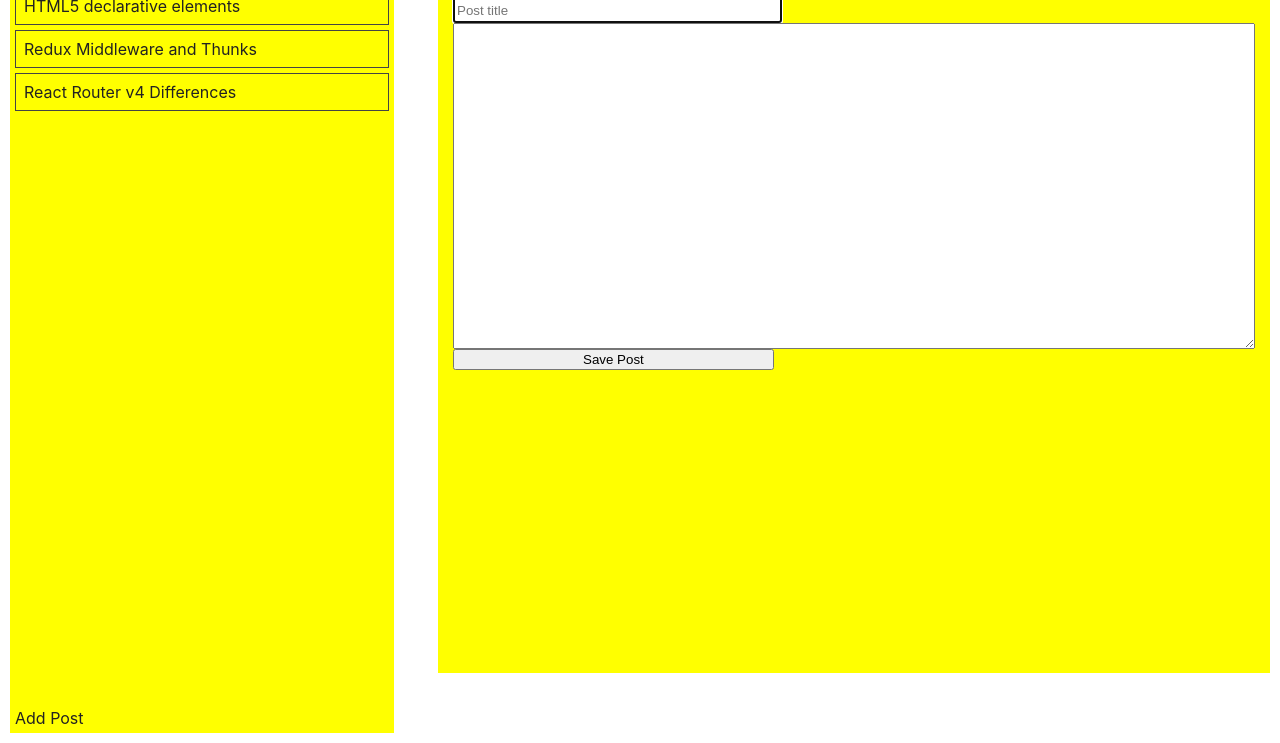
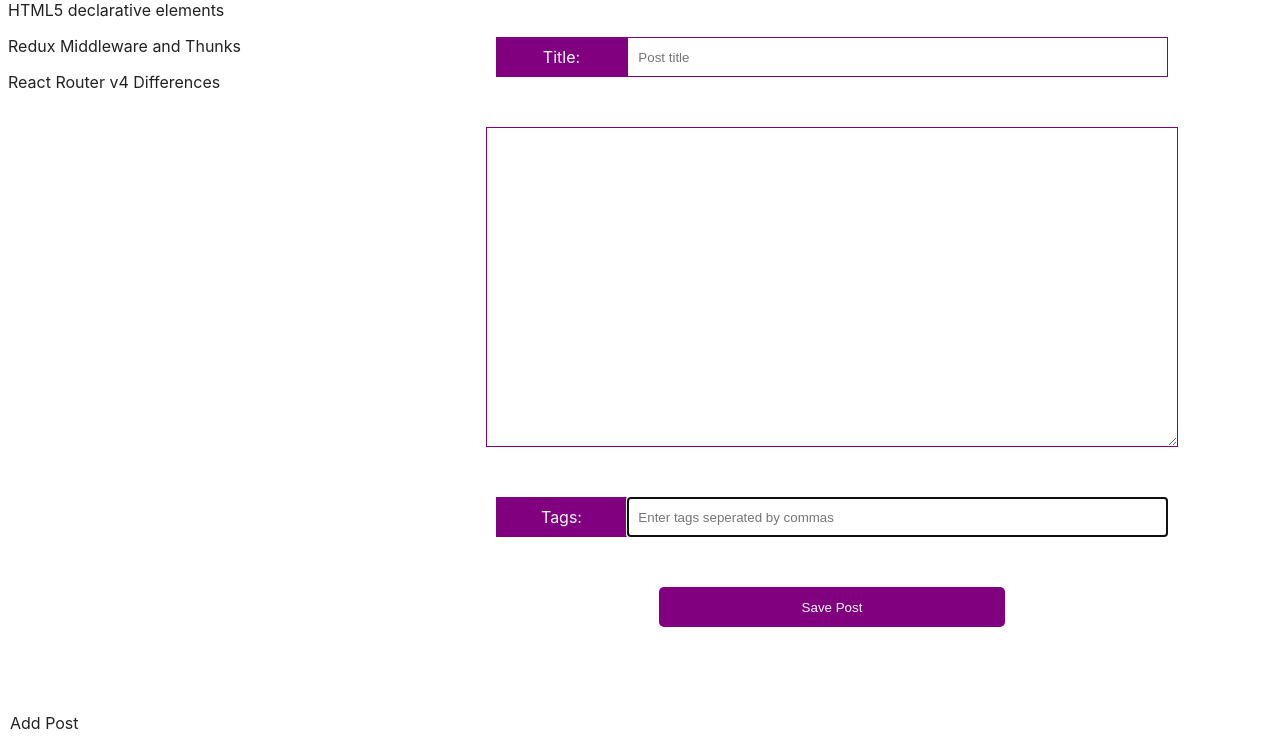
Before and after one commit to dastuschierblau/Corvid, a React app: page /addPost in a window 1280 px wide. Shown: the part 57-800 px from the top of the page. Built offline with nearby package versions, Linux system fonts and the light colour scheme.

Commit message:
Restyled; added ability to add tags to new posts and have them appear in searches.

```diff
--- a/App/Components/AddPost.js
+++ b/App/Components/AddPost.js
@@ -5,16 +5,17 @@
 
 import React from 'react';
 import { connect } from 'react-redux';
-import { generateId } from '../utils/API.js';
+import { generateId, prepareTags } from '../utils/API.js';
 
 const ADD_POST = 'ADD_POST';
 
-function addPost ({ title, content }) {
+function addPost ({ title, content, tags }) {
 	return {
 		type: ADD_POST,
 		post: {
 			title,
 			content,
+			keywords: tags,
 			id: generateId(),
 			current: false
 		}
@@ -28,9 +29,11 @@ class AddPost extends React.Component {
 	  this.state = {
 		title: null,
         content: null,
+		tags: null,
 
         titleText: '',
-        contentText: ''
+        contentText: '',
+        tagList: ''
 	  };
 
 	  this.handleChange = this.handleChange.bind( this );
@@ -39,12 +42,14 @@ class AddPost extends React.Component {
 
   componentDidMount() {
 	  // Cache DOM elements for input and textarea fields
-	  const title = document.querySelector( '.add-post-title' );
+	  const title = document.querySelector( '#post-title' );
 	  const content = document.querySelector( '.add-post-content' );
+	  const tags = document.querySelector( '#post-tags' );
 
 	  this.setState(() => ({
 		  title,
-		  content
+		  content,
+		  tags
 	  }));
   }
 
@@ -53,9 +58,13 @@ class AddPost extends React.Component {
 	  const value = stateTarget.value;
 
 
-	  if( stateTarget.nodeName === 'INPUT' ) {
+	  if( stateTarget.id === 'post-title' ) {
 		  this.setState(() => ({
 			  titleText: value
+		  }));
+	  } else if ( stateTarget.id === 'post-tags' ) {
+		  this.setState(() => ({
+			  tagList: value
 		  }));
 	  } else {
 		  this.setState(() => ({
@@ -68,31 +77,60 @@ class AddPost extends React.Component {
 	  event.preventDefault();
 	  const title = this.state.title.value;
 	  const content = this.state.content.value;
+	  let tags = this.state.tags.value;
 
-	  this.props.dispatch( addPost( { title, content } ) );
+	  tags = prepareTags( tags );
+
+	  this.props.dispatch( addPost( { title, content, tags } ) );
 
 	  this.setState(() => ({
 		  titleText: '',
-		  contentText: ''
+		  contentText: '',
+		  tagList: ''
 	  }));
   }
 
   render() {
     return (
+	  <div className='post-wrapper'>
+	  <h2 className='post-wrapper-header'>Add Post</h2>
 	  <div className='post'>
-	    <h2>Add Post</h2>
 
 		<form className='add-post-form'>
 
+		<span className='add-post-input-wrapper'>
+		  <label
+		    className='add-post-title-label'
+		    htmlFor='post-title'>
+		    Title:
+		  </label>
+
 		  <input className='add-post-title' type='text'
+            id='post-title'
 		    onChange={ this.handleChange }
 			value={ this.state.titleText }
 			placeholder='Post title' autoFocus='true' />
+		</span>
+
 
 		  <textarea
 		    onChange={ this.handleChange }
 			value={ this.state.contentText }
 			className='add-post-content'/>
+
+		  <span className='add-post-input-wrapper'>
+		  <label
+		    className='add-post-title-label'
+		    htmlFor='post-tags'>
+		    Tags:
+		  </label>
+
+		  <input className='add-post-title' type='text'
+            id='post-tags'
+		    onChange={ this.handleChange }
+			value={ this.state.tagList }
+			placeholder='Enter tags seperated by commas' autoFocus='true' />
+		</span>
 
 		  <button type='submit' className='add-post-submit'
 		    onClick={ this.handleSubmit } >
@@ -102,6 +140,7 @@ class AddPost extends React.Component {
 		</form>
 
 	  </div>
+	  </div>
 	);
   }
 }
--- a/App/Components/App.js
+++ b/App/Components/App.js
@@ -80,13 +80,13 @@ class App extends React.Component {
 		const searchbar = document.querySelector( '.searchbar' )
 
 		return (
-		  <div>
+		  <div className='container'>
 
 		  { !isLoading &&
 		    <Searchbar el={ searchbar } {...this.props}/>
 		  }
 
-		    <ul className='sidebar'>
+		    <section className='sidebar'>
 
 			{ user &&
 			  <Link to='/'>
@@ -94,7 +94,9 @@ class App extends React.Component {
 			  </Link>
 			}
 
-			{ isLoading && <h2>Loading...</h2> }
+			<ul className='sidebar-ul'>
+
+			{ isLoading && <h3 className='sidebar-item'>Loading...</h3> }
 
 		  { !isLoading && posts.map( item => {
 			 return <Link to={ `/${item.id}` }
@@ -113,6 +115,8 @@ class App extends React.Component {
 		  </Link>
 
 		    </ul>
+
+		</section>
 
 			<Switch>
 
--- a/App/Components/Post.js
+++ b/App/Components/Post.js
@@ -58,6 +58,7 @@ class Post extends React.Component {
 	const { posts } = this.props;
 
     return (
+	  <div className='post-wrapper'>
 	  <div className='post'>
 
 		{ posts.filter(({ id }) => id === this.state.currentPost )
@@ -88,6 +89,7 @@ class Post extends React.Component {
 		}
 
 	  </div>
+	  </div>
 	);
   }
 }
--- a/App/Utils/API.js
+++ b/App/Utils/API.js
@@ -31,6 +31,12 @@ export function findMatch(wordToFind, array){
 
 }
 
+export function prepareTags( str ) {
+	const regex = /,\s*/;
+
+	return str.split( regex );
+}
+
 /* To be implemented later */
 function savePost( post ) {
 	return new Promise(( res, rej ) => {
--- a/App/index.css
+++ b/App/index.css
@@ -5,32 +5,52 @@ body, div, ul, li, a, h1, h2, h3, h4, p {
   padding: 0;
   text-decoration: none;
   list-style: none;
-  box-sizing: border-box;
   font-family: -apple-system, BlinkMacSystemFont,
 	Segoe UI, Roboto, Oxygen-Sans, Ubuntu, Cantarell,
 	Helvetica, Neue, sans-serif;
 }
 
+body * {
+	box-sizing: border-box;
+}
+
 a:active, a:visited, a {
 	color: #222222;
+	outline: none;
+}
+
+.container {
+	position: relative;
+	height: 100vh;
 }
 
 /*---------------------- SIDEBAR STYLES ---------------------*/
 
 .sidebar {
 	position: fixed;
-	left: 10px;
-	top: 10px;
-	bottom: 10px;
+	left: 0px;
+	top: 0px;
+	bottom: 0px;
 	width: 30vw;
-	background-color: yellow;
+}
+
+.sidebar-ul {
+
+}
+
+.sidebar h2 {
+	padding: 10px;
+	background-color: purple;
+	color: #fafafa;
 }
 
 .sidebar-item {
 	padding: 8px;
-	border: 1px solid #444444;
-	margin: 5px;
 }
+  .sidebar-item.active {
+	  background-color: #444444;
+	  color: yellow;
+  }
 
 .sidebar-item:hover {
 	cursor: pointer;
@@ -40,12 +60,12 @@ a:active, a:visited, a {
 
 .addPost {
 	position: absolute;
-	bottom: 5px;
-	left: 5px;
+	bottom: 10px;
+	left: 10px;
 }
   .addPost:hover {
 	  cursor: pointer;
-	  color: red;
+	  color: purple;
   }
 
 /* ---------------------- SEARCHBAR STYLES -------------------*/
@@ -68,6 +88,9 @@ a:active, a:visited, a {
 	display: flex;
 	align-items: center;
 	flex-direction: column;
+	border-left: 1px solid purple;
+	border-bottom: 2px solid purple;
+	padding: 10px;
 }
 
 .searchbar input {
@@ -81,7 +104,7 @@ a:active, a:visited, a {
 	background-color: #deadff;
 	width: 350px;
 	position: absolute;
-	top: 46px;
+	top: 56px;
 }
 
 .searchbar-suggestion {
@@ -115,13 +138,20 @@ a:active, a:visited, a {
 
 /* ------------------------ POST STYLES ----------------------*/
 
+.post-wrapper {
+	position: absolute;
+	top: 0px;
+	right: 0px;
+	bottom: 0px;
+	width: 70vw;
+}
+
+.post-wrapper-header {
+	padding: 10px;
+	text-align: center;
+}
+
 .post {
-	float: right;
-	margin: 10px;
-	width: 65vw;
-	min-height: 90vh;
-	background-color: yellow;
-	position: relative;
 	padding: 15px;
 }
 
@@ -130,20 +160,62 @@ a:active, a:visited, a {
 .add-post-form {
 	display: flex;
 	flex-direction: column;
+	justify-content: space-around;
+	align-items: center;
+	height: 80vh;
+}
+
+.add-post-form > * {
+	padding: 10px;
+}
+
+.add-post-form > .add-post-title, .add-post-content {
+	font-size: 1.1em;
+	border: 1px solid purple;
+}
+
+.add-post-input-wrapper {
+	display: flex;
+	justify-content: center;
+	width: 80%;
 }
 
 .add-post-title {
-	width: 40%;
-	height: 20px;
+	height: 40px;
+	border: 1px solid purple;
+	flex: 4;
+	padding-left: 10px;
+}
+
+.add-post-title-label {
+	background-color: purple;
+	color: #fafafa;
+	height: 40px;
+	flex: 1;
+	display: flex;
+	align-items: center;
+	justify-content: center;
 }
 
 .add-post-content {
 	height: 40vh;
+	width: 80%;
 }
 
 .add-post-submit {
 	width: 40%;
+	height: 40px;
+	border-radius: 5px;
+	background-color: purple;
+	color: #fafafa;
+	border: none;
 }
+  .add-post-submit:hover {
+	  cursor: pointer;
+	  background-color: yellow;
+	  color: #222222;
+	  border: 1px solid #222222;
+  }
 
 /* --------------------- FOOTER STYLES ---------------------*/
 
```
